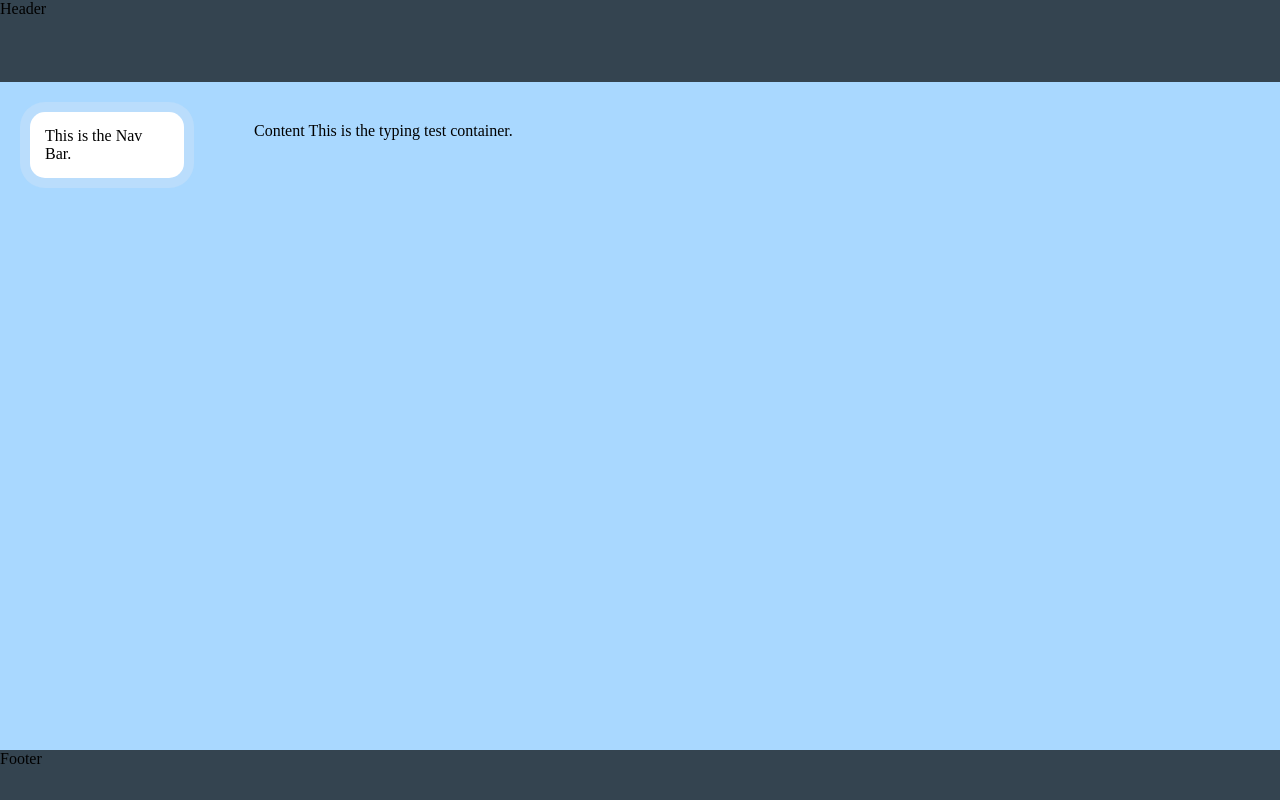
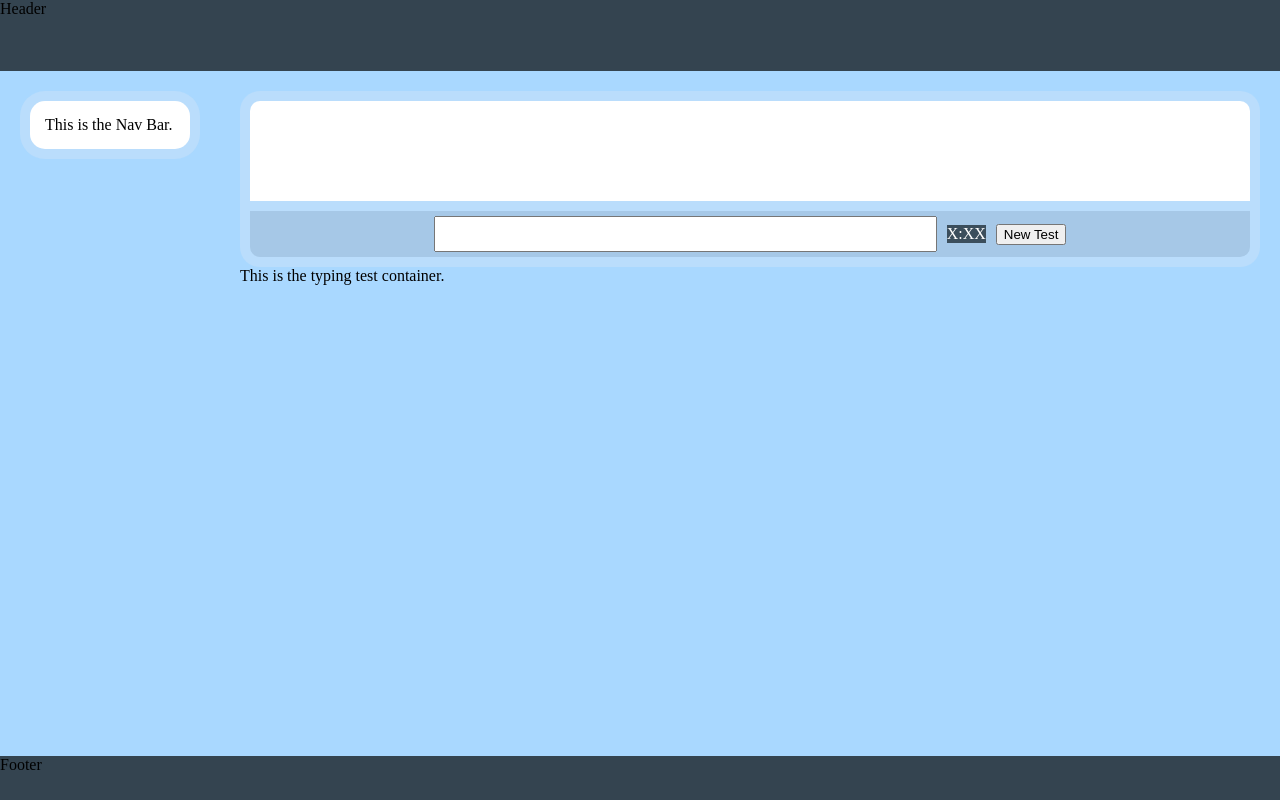
Before and after one commit to imel0n/typing-test, a Vue app: page / in a window 1280 px wide. Built offline with nearby package versions, Linux system fonts and the light colour scheme.

Commit message:
style typing test component and import it into view

```diff
--- a/src/components/AppLayout.vue
+++ b/src/components/AppLayout.vue
@@ -12,7 +12,6 @@ import NavBar from "./NavBar.vue";
       </div>
 
       <div class="page-content">
-        Content
         <router-view />
       </div>
     </div>
@@ -56,6 +55,5 @@ import NavBar from "./NavBar.vue";
 .page-content {
   flex: 0.85;
   margin: 20px;
-  padding: 20px;
 }
 </style>
--- /dev/null
+++ b/src/components/TypingTest.vue
@@ -0,0 +1,55 @@
+<template>
+  <div class="typing-test-container">
+    <div class="display-container"></div>
+    <div class="input-container">
+      <input class="typing-input" />
+      <div class="timer">X:XX</div>
+      <button class="new-test">New Test</button>
+    </div>
+  </div>
+</template>
+
+<style scoped>
+.typing-test-container {
+  background: #baddfc;
+
+  border-radius: 20px;
+  display: flex;
+  flex-direction: column;
+  max-width: 1000px;
+
+  padding: 10px;
+  gap: 10px;
+}
+
+.display-container {
+  background: white;
+  height: 100px;
+
+  border-radius: 10px 10px 0 0;
+}
+
+.input-container {
+  background: #a6c8e7;
+
+  border-radius: 0 0 10px 10px;
+  display: flex;
+  align-items: center;
+  justify-content: center;
+  gap: 10px;
+  padding: 5px;
+}
+
+.typing-input {
+  width: 50%;
+  height: 30px;
+  font-size: large;
+}
+
+.timer {
+  background: #3b4e5c;
+  color: white;
+
+  border-radius: 20;
+}
+</style>
--- a/src/router/index.js
+++ b/src/router/index.js
@@ -2,7 +2,7 @@ import { createRouter, createWebHistory } from 'vue-router'
 
 import AppLayout from "@/components/AppLayout.vue";
 
-import BasicTestView from "@/views/BasicTestView.vue";
+import TypingTestView from "@/views/TypingTestView.vue";
 
 const routes = [
   {
@@ -11,7 +11,7 @@ const routes = [
     children: [
       {
         path: "",
-        component: BasicTestView,
+        component: TypingTestView,
       }
     ]
   }
--- a/src/views/BasicTestView.vue
+++ /dev/null
@@ -1,5 +0,0 @@
-<script setup></script>
-
-<template>This is the typing test container.</template>
-
-<style scoped></style>
--- /dev/null
+++ b/src/views/TypingTestView.vue
@@ -0,0 +1,16 @@
+<script setup>
+import TypingTest from "@/components/TypingTest.vue";
+</script>
+
+<template>
+  <div class="typing-test-view-main-container">
+    <TypingTest />
+    This is the typing test container.
+  </div>
+</template>
+
+<style scoped>
+.typing-test-view-main-container {
+  padding: 0px;
+}
+</style>
```
